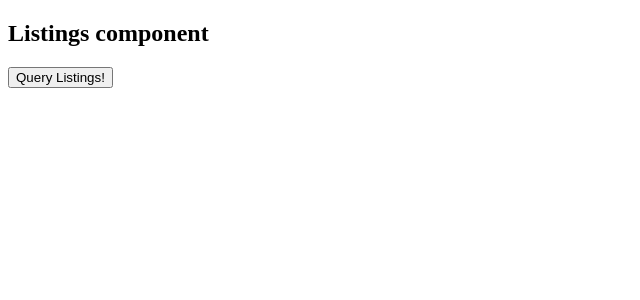
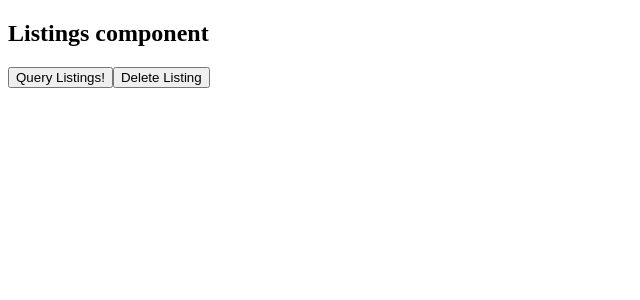
Before and after one commit to kluverDev/House, a React (Create React App) app in the folder tinyhouse_v1/clientt/: page / in a window 1280 px wide. Shown: the top 300 px of the page, without its empty margins (0-640 px from the left). Built offline with nearby package versions, Linux system fonts and the light colour scheme.

Commit message:
delete a listing

```diff
--- a/tinyhouse_v1/clientt/src/lib/api/server.ts
+++ b/tinyhouse_v1/clientt/src/lib/api/server.ts
@@ -1,9 +1,12 @@
-interface Body {
+//variables? means variables feed is optional because not every request need variables
+interface Body <TVariables>{
     query: string;
+    variables?: TVariables;
 }
 
 export const server = {
-    fetch: async <TData = any>(body: Body) => {
+    //TData and TVariables defaults to the any type if no type is passed
+    fetch: async <TData = any, TVariables = any>(body: Body<TVariables>) => {
         console.log("eight")
 
         const res = await fetch("/api", {
--- a/tinyhouse_v1/clientt/src/sections/Listings/Listings.tsx
+++ b/tinyhouse_v1/clientt/src/sections/Listings/Listings.tsx
@@ -1,6 +1,10 @@
 import React from "react";
 import { server } from "../../lib/api";
-import { ListingsData } from "./types";
+import {
+  DeleteListingData,
+  DeleteListingVariables,
+  ListingsData,
+} from "./types";
 
 const LISTINGS = `
   query Listings {
@@ -18,6 +22,14 @@
   }
 `;
 
+const DELETE_LISTING = `
+  mutation DeleteListing($id: ID!) {
+    deleteListing(id: $id) {
+      id
+    }
+  }
+`;
+
 interface Props {
   title: String;
 }
@@ -30,12 +42,26 @@
     console.log(data); // check the console to see the listings data from our GraphQL Request!
     console.log("three");
   };
+
+  const deleteListing = async () => {
+    const { data } = await server.fetch<
+      DeleteListingData,
+      DeleteListingVariables
+    >({
+      query: DELETE_LISTING,
+      variables: {
+        id: "5f9cc1a00d0aa2398f12b0e8",
+      },
+    });
+    console.log(data, "deleted data")
+  };
   console.log("body");
 
   return (
     <div>
       <h2>{title}</h2>
       <button onClick={fetchListings}>Query Listings!</button>
+      <button onClick={deleteListing}>Delete Listing</button>
     </div>
   );
 };
--- a/tinyhouse_v1/clientt/src/sections/Listings/types.ts
+++ b/tinyhouse_v1/clientt/src/sections/Listings/types.ts
@@ -14,3 +14,9 @@
   export type ListingsData = {
     listings: Listing[];
   };
+  export interface DeleteListingData {
+    deleteListing: Listing;
+  }
+  export interface DeleteListingVariables {
+    id: string;
+  }
```
